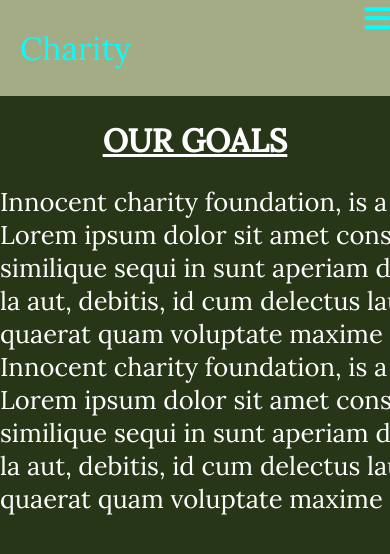
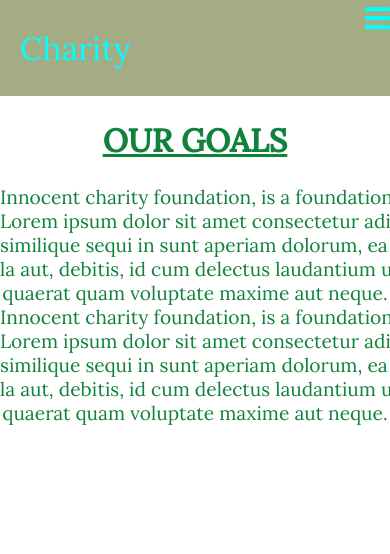
Before and after one commit to Kelly-kells/NGO-page, a React (Create React App) app: page /about in a window 390 px wide. Shown: the top 554 px of the page. Built offline with nearby package versions, Linux system fonts and the light colour scheme.

Commit message:
mobile-responsive

```diff
--- a/src/index.css
+++ b/src/index.css
@@ -2,14 +2,14 @@
 
 body{
   font-family: 'Lora', serif;
-  background-color: #283618;
+  background-color: white;
 }
 *{
   margin: 0;
   padding: 0;
 }
 .pages{
-  color: #fff;
+  color: #11823b;
 }
 .navbar{
   background-color: #a4ac86;
@@ -79,6 +79,8 @@ body{
  text-align: center;
  height: 6rem;
  padding: 2rem;
+ color: #11823b;
+
 }
 
 /**HOME SECTION**/
@@ -102,15 +104,15 @@ body{
   white-space: nowrap;
   animation:
     typing 1s forwards;
-  font-size: 1.6rem;
+  font-size: 1.2rem;
   width: 0;}
 
 .container {
   display: inline-block;
 padding: 0;
   text-align: center;
-  margin-left: 100px;
-  margin-top: 100px;
+  margin-left: 250px;
+  margin-top: 50px;
 }
 .container h1{
  padding: 1.5rem;
@@ -127,11 +129,12 @@ padding: 0;
  margin-right: auto;
  overflow: hidden;
  text-align: center;
+ margin-top: 50px;
 }
 .image-container{
   width: 3200px;
   height:300px;
-  margin-top: 100px;
+  margin-top: 0px;
   position: relative;
   transition: 2s;
   -webkit-transition: left 2s;
@@ -243,5 +246,8 @@ left: -800px;
    background-size: cover;
    margin-top: 50px;
  }
+ .home-container img{
+  width: 100%;
+}
 
 }
```
